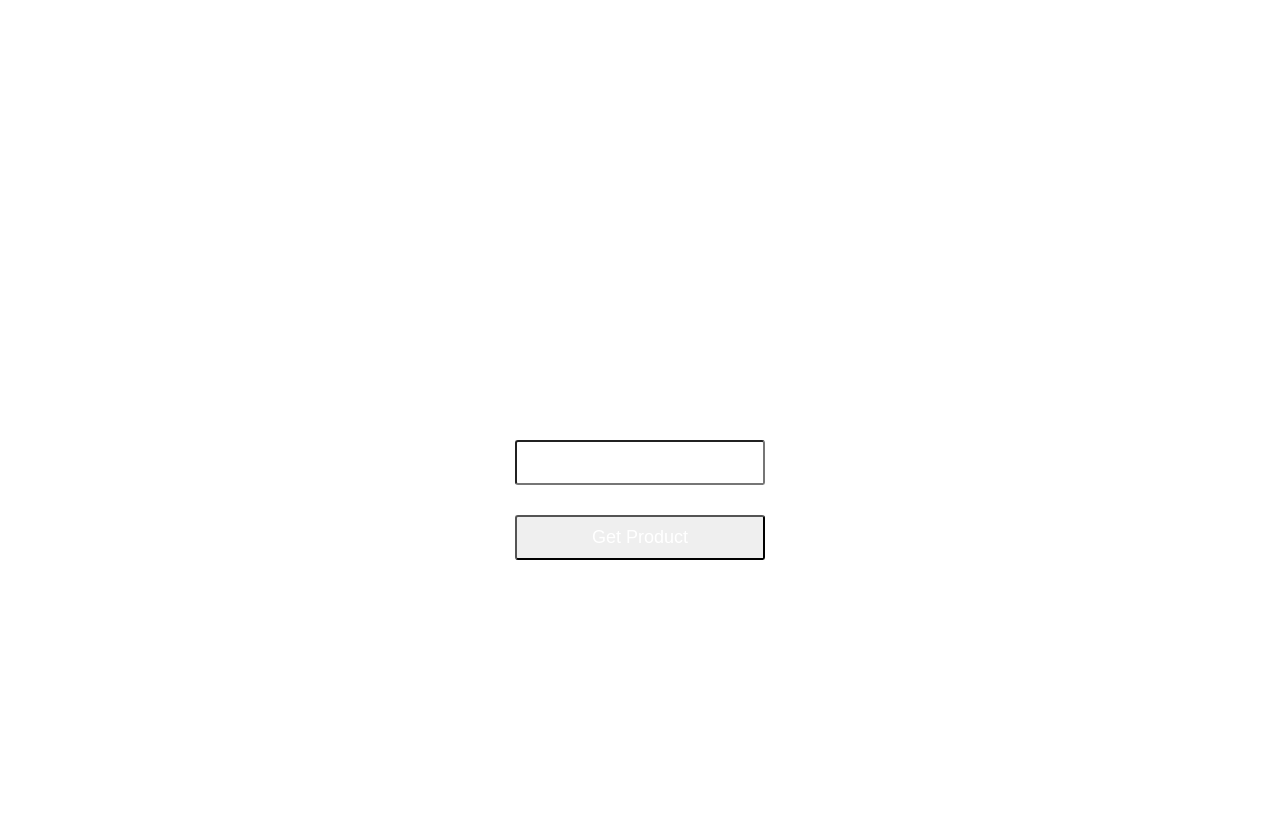
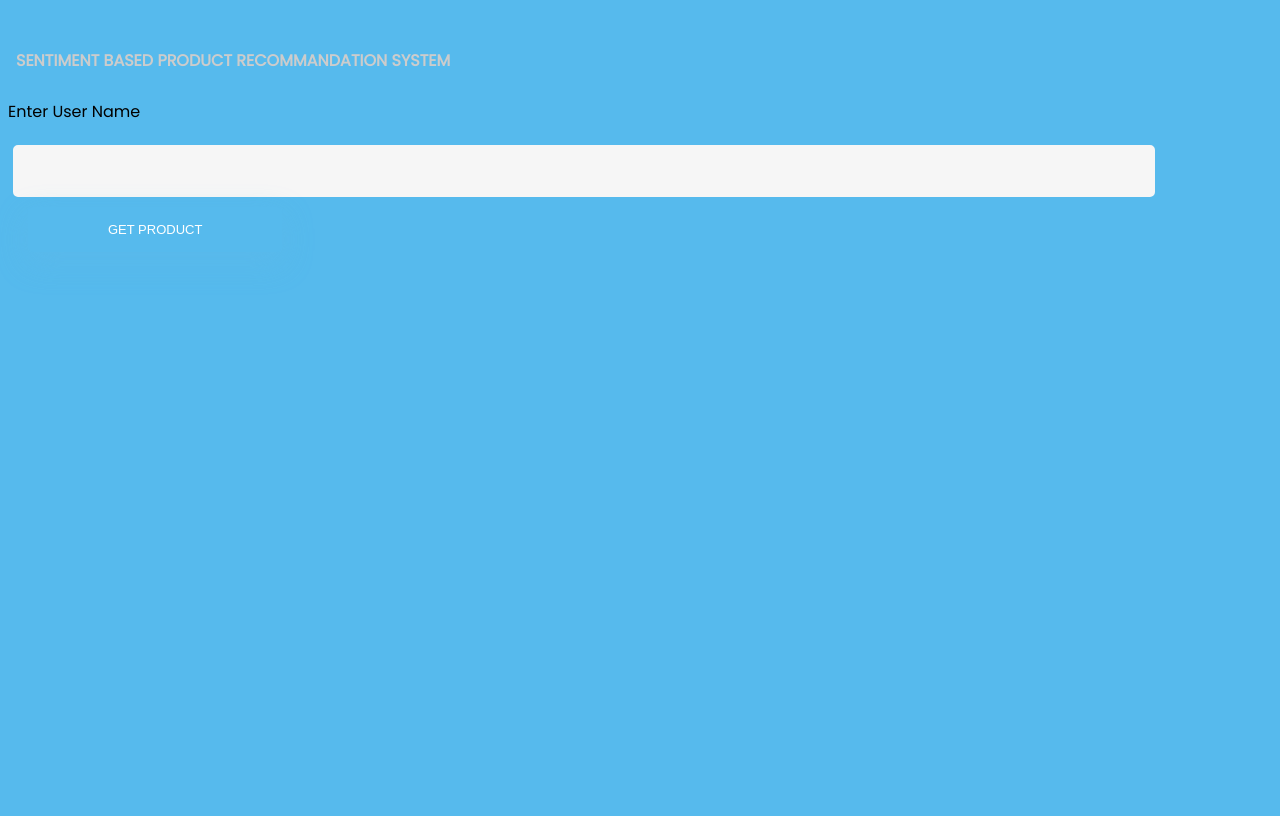
Before and after one commit to DineshLJ/Sentiment-Based-Product-Recommendation-System, a Flask app: page / in a window 1280 px wide. Before the commit the page ends 560 px from the top, so only its background shows below. Run offline with Flask 2, Linux system fonts and the light colour scheme.

Commit message:
Update styles.css

```diff
--- a/static/css/styles.css
+++ b/static/css/styles.css
@@ -1,109 +1,147 @@
-@import url(https://fonts.googleapis.com/css?family=Source+Sans+Pro:200,300);
+@import url('https://fonts.googleapis.com/css?family=Poppins');
 
-@prim: #53e3a6;
+/* BASIC */
 
-*{
-	box-sizing: border-box;
-	margin: 0;
-	padding: 0;
-
-	font-weight: 300;
-}
-body{
-	font-family: 'Source Sans Pro', sans-serif;
-	color: white;
-	font-weight: 300;
-
-	::-webkit-input-placeholder { /* WebKit browsers */
-		font-family: 'Source Sans Pro', sans-serif;
-			color:    white;
-		font-weight: 300;
-	}
-	:-moz-placeholder { /* Mozilla Firefox 4 to 18 */
-		font-family: 'Source Sans Pro', sans-serif;
-		 color:    white;
-		 opacity:  1;
-		font-weight: 300;
-	}
-	::-moz-placeholder { /* Mozilla Firefox 19+ */
-		font-family: 'Source Sans Pro', sans-serif;
-		 color:    white;
-		 opacity:  1;
-		font-weight: 300;
-	}
-	:-ms-input-placeholder { /* Internet Explorer 10+ */
-		font-family: 'Source Sans Pro', sans-serif;
-		 color:    white;
-		font-weight: 300;
-	}
-}
-.container{
-	max-width: 600px;
-	margin: 0 auto;
-	padding: 80px 0;
-	height: 400px;
-	text-align: center;
-
-	h1{
-		font-size: 40px;
-		transition-duration: 1s;
-		transition-timing-function: ease-in-put;
-		font-weight: 200;
-	}
+html {
+  background-color: #56baed;
 }
 
-form{
-	padding: 20px 0;
-	position: relative;
-	z-index: 2;
+body {
+  font-family: "Poppins", sans-serif;
+  height: 100vh;
+}
 
-	input{
-		display: block;
-		appearance: none;
-		outline: 0;
-		border: 1px solid fade(white, 40%);
-		background-color: fade(white, 20%);
-		width: 250px;
+a {
+  color: #92badd;
+  display:inline-block;
+  text-decoration: none;
+  font-weight: 400;
+}
 
-		border-radius: 3px;
-		padding: 10px 15px;
-		margin: 0 auto 10px auto;
-		display: block;
-		text-align: center;
-		font-size: 18px;
+h2 {
+  text-align: center;
+  font-size: 16px;
+  font-weight: 600;
+  text-transform: uppercase;
+  display:inline-block;
+  margin: 40px 8px 10px 8px;
+  color: #cccccc;
+}
 
-		color: white;
 
-		transition-duration: 0.25s;
-		font-weight: 300;
 
-		&:hover{
-			background-color: fade(white, 40%);
-		}
+/* STRUCTURE */
 
-		&:focus{
-			background-color: white;
-			width: 300px;
+.wrapper {
+  display: flex;
+  align-items: center;
+  flex-direction: column;
+  justify-content: center;
+  width: 100%;
+  min-height: 100%;
+  padding: 20px;
+}
 
-			color: @prim;
-		}
-	}
+#formContent {
+  -webkit-border-radius: 10px 10px 10px 10px;
+  border-radius: 10px 10px 10px 10px;
+  background: #fff;
+  padding: 30px;
+  width: 90%;
+  max-width: 450px;
+  position: relative;
+  padding: 0px;
+  -webkit-box-shadow: 0 30px 60px 0 rgba(0,0,0,0.3);
+  box-shadow: 0 30px 60px 0 rgba(0,0,0,0.3);
+  text-align: center;
+}
 
-	btn-info{
-		appearance: none;
-		outline: 0;
-		background-color: white;
-		border: 0;
-		padding: 10px 15px;
-		color: @prim;
-		border-radius: 3px;
-		width: 250px;
-		cursor: pointer;
-		font-size: 18px;
-		transition-duration: 0.25s;
+#formFooter {
+  background-color: #f6f6f6;
+  border-top: 1px solid #dce8f1;
+  padding: 25px;
+  text-align: center;
+  -webkit-border-radius: 0 0 10px 10px;
+  border-radius: 0 0 10px 10px;
+}
 
-		&:hover{
-			background-color: rgb(245, 247, 249);
-		}
-	}
+
+
+/* TABS */
+
+h2.inactive {
+  color: #cccccc;
 }
+
+h2.active {
+  color: #0d0d0d;
+  border-bottom: 2px solid #5fbae9;
+}
+
+
+
+/* FORM TYPOGRAPHY*/
+
+input[type=button], input[type=submit], input[type=reset]  {
+  background-color: #56baed;
+  border: none;
+  color: white;
+  padding: 15px 80px;
+  text-align: center;
+  text-decoration: none;
+  display: inline-block;
+  text-transform: uppercase;
+  font-size: 13px;
+  -webkit-box-shadow: 0 10px 30px 0 rgba(95,186,233,0.4);
+  box-shadow: 0 10px 30px 0 rgba(95,186,233,0.4);
+  -webkit-border-radius: 5px 5px 5px 5px;
+  border-radius: 5px 5px 5px 5px;
+  margin: 5px 20px 40px 20px;
+  -webkit-transition: all 0.3s ease-in-out;
+  -moz-transition: all 0.3s ease-in-out;
+  -ms-transition: all 0.3s ease-in-out;
+  -o-transition: all 0.3s ease-in-out;
+  transition: all 0.3s ease-in-out;
+}
+
+input[type=button]:hover, input[type=submit]:hover, input[type=reset]:hover  {
+  background-color: #39ace7;
+}
+
+input[type=button]:active, input[type=submit]:active, input[type=reset]:active  {
+  -moz-transform: scale(0.95);
+  -webkit-transform: scale(0.95);
+  -o-transform: scale(0.95);
+  -ms-transform: scale(0.95);
+  transform: scale(0.95);
+}
+
+input[type=text] {
+  background-color: #f6f6f6;
+  border: none;
+  color: #0d0d0d;
+  padding: 15px 32px;
+  text-align: center;
+  text-decoration: none;
+  display: inline-block;
+  font-size: 16px;
+  margin: 5px;
+  width: 85%;
+  border: 2px solid #f6f6f6;
+  -webkit-transition: all 0.5s ease-in-out;
+  -moz-transition: all 0.5s ease-in-out;
+  -ms-transition: all 0.5s ease-in-out;
+  -o-transition: all 0.5s ease-in-out;
+  transition: all 0.5s ease-in-out;
+  -webkit-border-radius: 5px 5px 5px 5px;
+  border-radius: 5px 5px 5px 5px;
+}
+
+input[type=text]:focus {
+  background-color: #fff;
+  border-bottom: 2px solid #5fbae9;
+}
+
+input[type=text]:placeholder {
+  color: #cccccc;
+}
```
